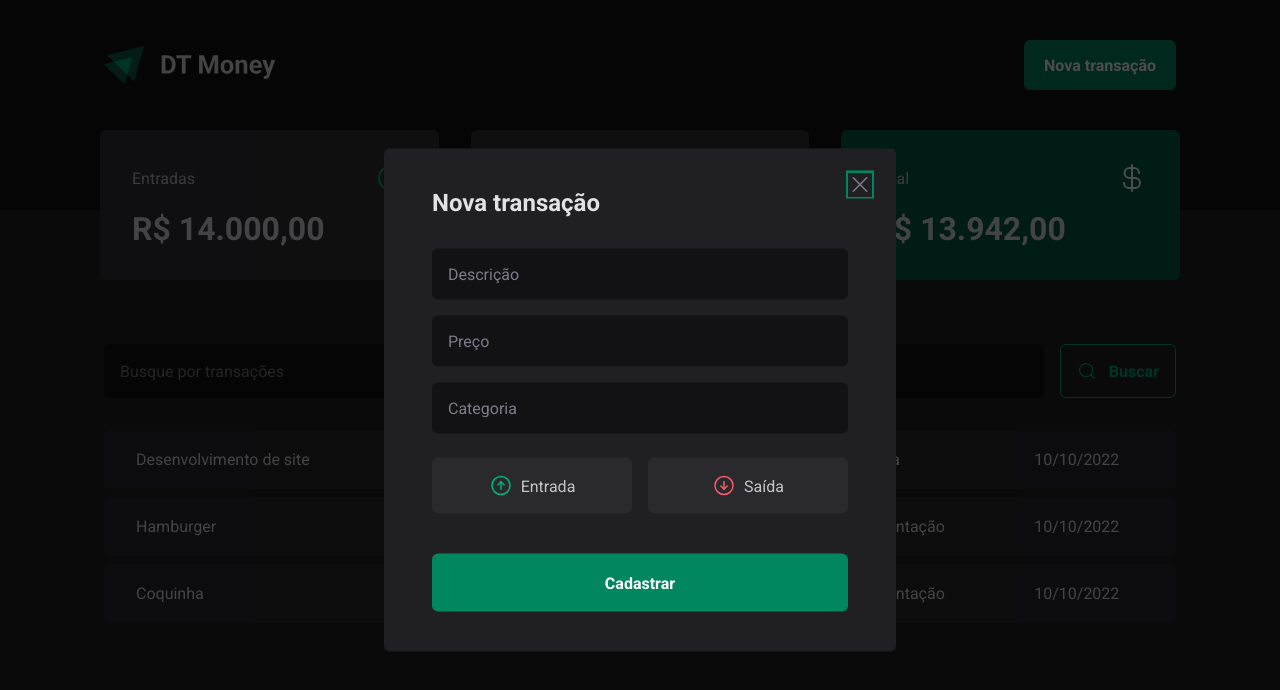
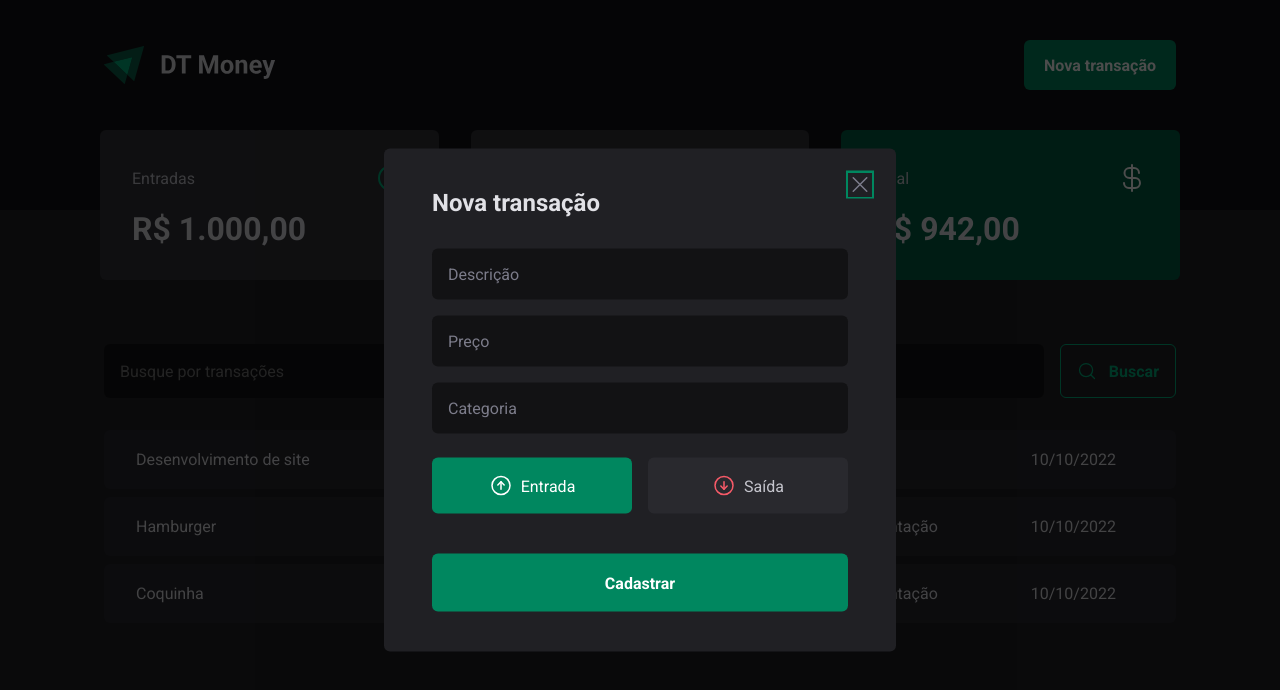
Before and after one commit to jlefilho/dt-money, a React (Vite) app: page / in a window 1280 px wide. Both pictures are taken after a click on the button "Nova transação". Shown: the top 690 px of the page. Built offline with nearby package versions, Linux system fonts and the light colour scheme; data requests are answered from the project's data file.

Commit message:
Added radio buttons' values

```diff
--- a/server.json
+++ b/server.json
@@ -5,7 +5,7 @@
             "description": "Desenvolvimento de site",
             "type": "income",
             "category": "Venda",
-            "price": 14000,
+            "price": 1000,
             "createdAt": "2022-10-10T17:17:38.494Z"
         },
         {
--- a/src/components/NewTransactionModal/index.tsx
+++ b/src/components/NewTransactionModal/index.tsx
@@ -1,4 +1,4 @@
-import { useForm } from 'react-hook-form'
+import { Controller, useForm } from 'react-hook-form'
 import { zodResolver } from '@hookform/resolvers/zod'
 import * as z from 'zod'
 import * as Dialog from '@radix-ui/react-dialog'
@@ -11,17 +11,22 @@
     desciption: z.string(),
     price: z.number(),
     category: z.string(),
-    // type: z.enum(['income', 'outcome'])
+    type: z.enum(['income', 'outcome'])
 })
 
 type NewTransactionFormInputs = z.infer<typeof newTransactionFormSchema>
 
 export function NewTransactionModal() {
-    const { register,
+    const {
+        control,
+        register,
         handleSubmit,
         formState: {isSubmitting}
     } = useForm<NewTransactionFormInputs>({
-        resolver: zodResolver(newTransactionFormSchema)
+        resolver: zodResolver(newTransactionFormSchema),
+        defaultValues: {
+            type: 'income'
+        }
     })
 
     async function handleCreateNewTransaction(data: NewTransactionFormInputs) {
@@ -46,12 +51,14 @@
                         required
                         {...register('desciption')}
                     />
+
                     <input
                         type="numer"
                         placeholder='Preço'
                         required
                         {...register('price', { valueAsNumber: true })}
                     />
+
                     <input
                         type="text"
                         placeholder='Categoria'
@@ -59,7 +66,15 @@
                         {...register('category')}
                     />
 
-                    <TransactionType>
+                    <Controller
+                        control={control}
+                        name="type"
+                        render={({ field }) => {
+                            return (
+                                <TransactionType
+                                    onValueChange={field.onChange}
+                                    value={field.value}
+                                >
                                     <TransactionTypeButton value='income' variant='income'>
                                         <ArrowCircleUp size={24} />
                                         Entrada
@@ -70,6 +85,9 @@
                                         Saída
                                     </TransactionTypeButton>
                                 </TransactionType>
+                            )
+                        }}
+                    />
 
                     <button type="submit" disabled={isSubmitting}>
                         Cadastrar
```
Lines whose indentation alone changed are shown as unchanged.
